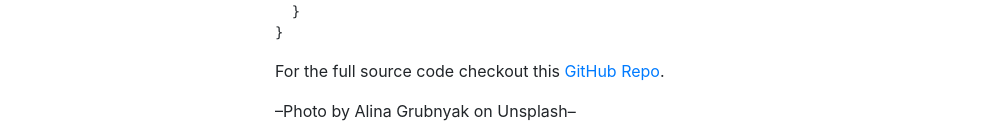
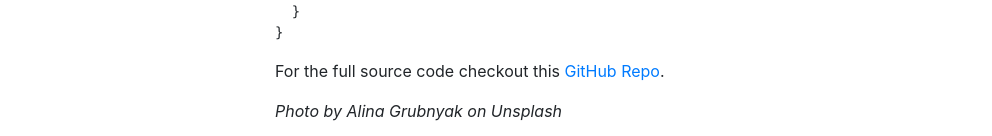
Before and after one commit to unrealnerd/unrealnerd.github.io, a Jekyll site: the page built from _posts/2020-04-24-graphql-dotnetcore.md, in a window 1280 px wide and 900 px high, scrolled down 2817 px. Shown: the part 761-897 px from the top of the window, without its empty margins (0-992 px from the left). Built offline with Jekyll 4.4.1, drawn with Linux system fonts in a browser that asks for light colours; nearby versions of some CDN libraries.

```diff
--- a/_posts/2020-04-24-graphql-dotnetcore.md
+++ b/_posts/2020-04-24-graphql-dotnetcore.md
@@ -151,4 +151,4 @@ Query2
 For the full source code checkout this [GitHub Repo](https://github.com/unrealnerd/graphql-sample).
 
 
---Photo by Alina Grubnyak on Unsplash--
+*Photo by Alina Grubnyak on Unsplash*
```
